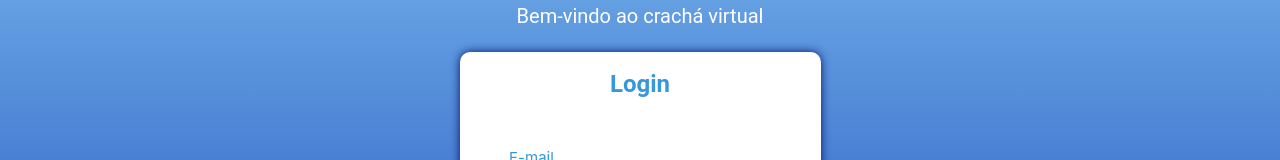
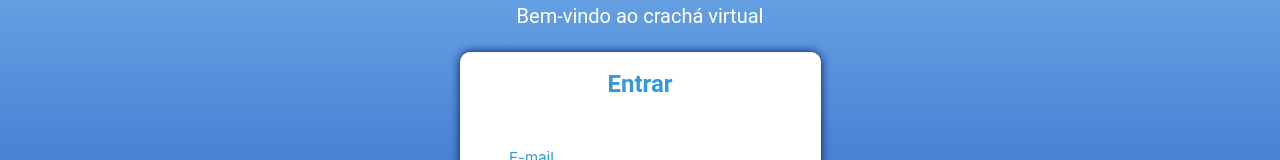
Before and after one commit to rafael-azvedo/ledes-segunda-fase, a React (Create React App) app: page / in a window 1280 px wide. Shown: the part 174-334 px from the top of the page. Built offline with nearby package versions, Linux system fonts and the light colour scheme.

Commit message:
refactor: Removing function that was not being used

```diff
--- a/src/App.jsx
+++ b/src/App.jsx
@@ -10,10 +10,6 @@ function App() {
 
   const goToRegisterPage = () => {
     navigateTo('/cadastro');
-  };
-
-  const goToAlterarSenhaPage = () => {
-    navigateTo('/alterarSenha');
   };
 
   const handleEmailChange = (e) => {
@@ -49,7 +45,7 @@ function App() {
 
       <div className="signup-container-login">
 
-        <h1 className='signup-title-login'>Login</h1>
+        <h1 className='signup-title-login'>Entrar</h1>
 
         <form className='form-login' onSubmit={handleLoginFormSubmit}>
           <p className='legenda-form-login'>E-mail</p>
```
